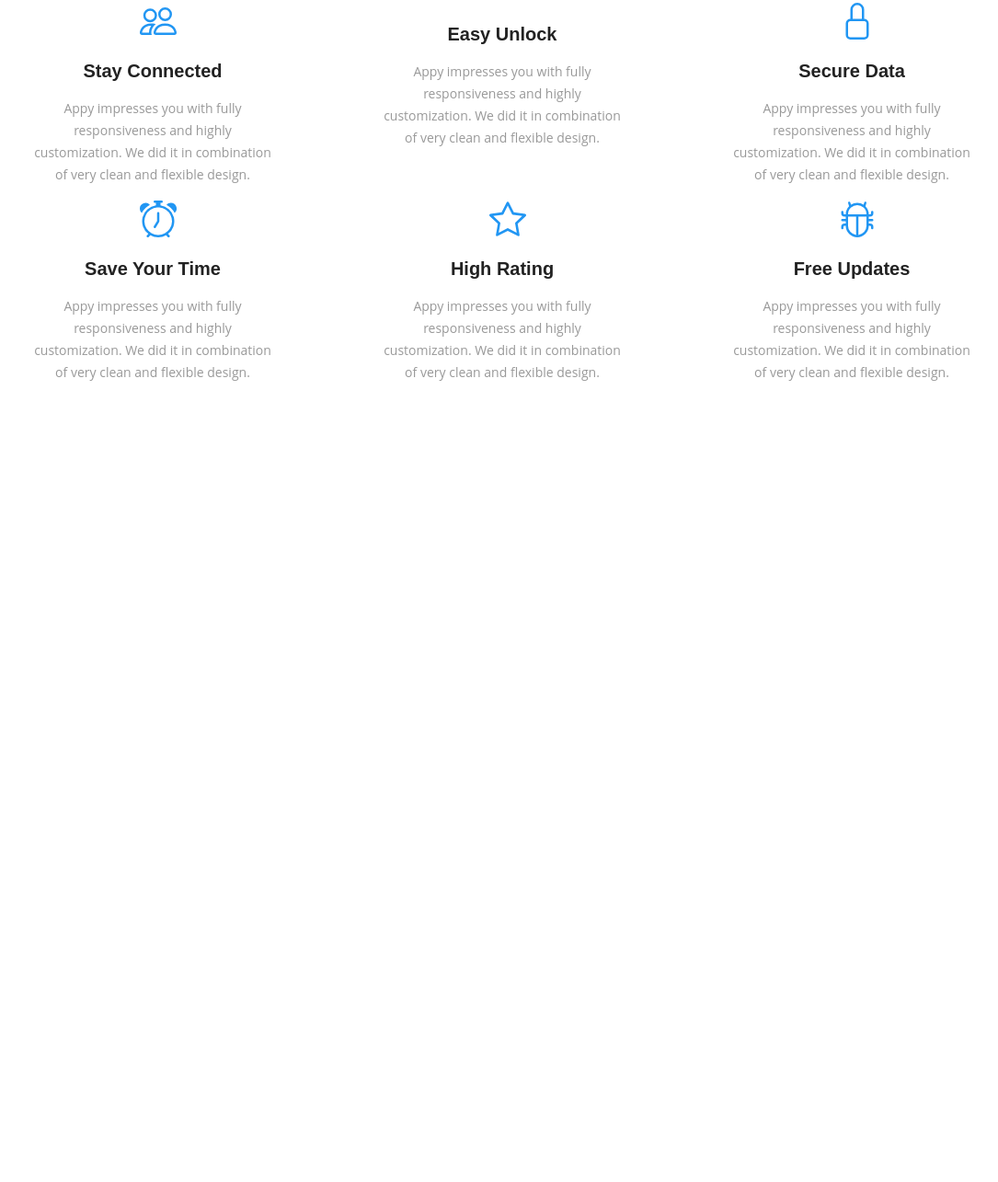
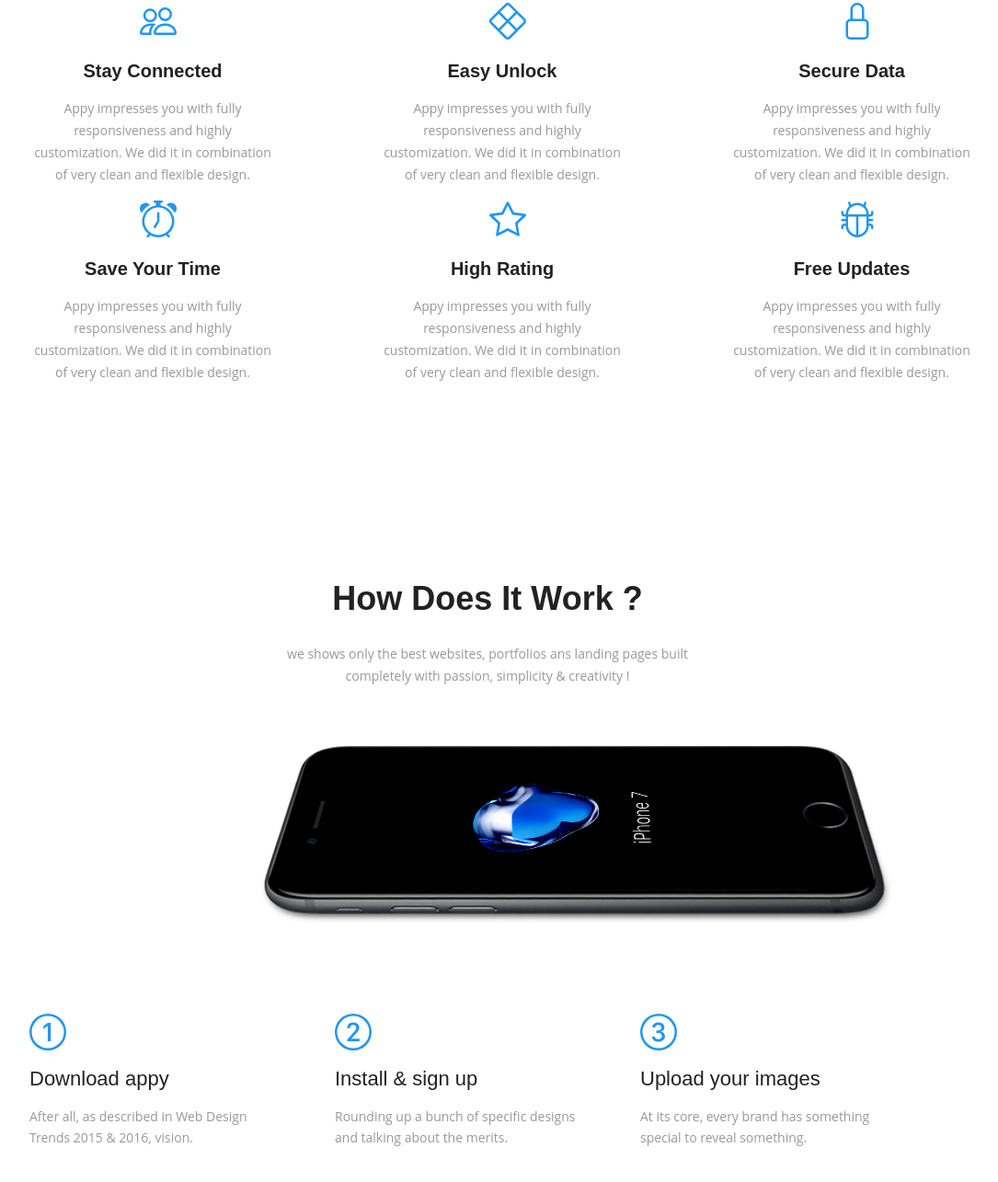
Before and after one commit to salarissa321/project-21, a plain HTML site: page index.html in a window 1280 px wide. Shown: the part 1321-2606 px from the top of the page at 92% size, without its empty margins (110-1195 px from the left). Before the commit the page ends 1762 px from the top, so only its background shows below. Drawn offline with nearby package versions, Linux system fonts and the light colour scheme.

Commit message:
add 1 foto

```diff
--- a/css/style.css
+++ b/css/style.css
@@ -123,3 +123,68 @@ color: #2196f3;
 .mycard3{
 
 }
+
+
+/* .full-section{
+  background-color: #F8F8F8;
+  padding-top: 100px;
+  padding-bottom: 100px;
+  overflow: hidden;
+  display: block;
+  box-sizing: border-box; */
+/* } */
+
+.mytitel{
+font-family: 'Raleway', sans-serif;
+color: #222222;
+font-size: 36px;
+font-weight: 700;
+line-height: 1;
+margin-bottom: 30px;
+text-transform: capitalize;
+}
+
+.myuntertitel{
+font-size: 14px;
+font-weight: 400;
+line-height: 24px;
+margin-bottom: 0;
+padding: 0 30px;
+color: #999999;
+margin: 0 0 10px;
+}
+
+.myfoto{
+  margin-left: 250px;
+  margin-top: 50px;
+}
+
+.mynumber{
+color: #2196F3;
+padding-top: -20px;
+
+
+}
+
+.mydiv1{
+
+}
+
+.myheader{
+  font-size: 22px;
+  font-family: 'Raleway', sans-serif;
+  font-weight: 400;
+  line-height: 29px;
+  margin-bottom: 15px;
+
+  color: #222222;
+}
+
+.myphrase{
+  font-size: 14px;
+  font-weight: 400;
+  line-height: 23px;
+  padding: 0;
+  margin-bottom: 0;
+  color: #999999;
+}
--- a/index.html
+++ b/index.html
@@ -92,7 +92,9 @@
         </div>
         <div class="col-lg-4">
           <div class="mycard" style="width: 18rem;">
-
+            <svg xmlns="http://www.w3.org/2000/svg" width="40" height="40" fill="currentColor" class="bi bi-x-diamond myicon" viewBox="0 0 16 16">
+              <path d="M7.987 16a1.526 1.526 0 0 1-1.07-.448L.45 9.082a1.531 1.531 0 0 1 0-2.165L6.917.45a1.531 1.531 0 0 1 2.166 0l6.469 6.468A1.526 1.526 0 0 1 16 8.013a1.526 1.526 0 0 1-.448 1.07l-6.47 6.469A1.526 1.526 0 0 1 7.988 16zM7.639 1.17 4.766 4.044 8 7.278l3.234-3.234L8.361 1.17a.51.51 0 0 0-.722 0zM8.722 8l3.234 3.234 2.873-2.873c.2-.2.2-.523 0-.722l-2.873-2.873L8.722 8zM8 8.722l-3.234 3.234 2.873 2.873c.2.2.523.2.722 0l2.873-2.873L8 8.722zM7.278 8 4.044 4.766 1.17 7.639a.511.511 0 0 0 0 .722l2.874 2.873L7.278 8z"/>
+            </svg>
             <div class="card-body">
               <h5 class="card-title text-center pt-4">Easy Unlock</h5>
               <p class="card-text text-center">Appy impresses you with fully responsiveness and highly customization. We did it in combination of very clean and flexible design.</p>
@@ -166,6 +168,50 @@
 </div>
    </div>
 
+   <section class=" px-5  full-section">
+    <div class="container my-5 py-5">
+      <div class="row py-5">
+        <div class="col-lg-12 py-5">
+          <h2 class="mytitel text-center">How does it work ?</h2>
+          <p class="myuntertitel text-center">we shows only the best websites, portfolios ans landing pages built <br>completely with passion, simplicity & creativity !</p>
+          <img class="myfoto" src="images/iphone.png" alt="">
+        </div>
+        <div class="row py-4">
+          <div class="col-lg-4 pt-4">
+            <svg xmlns="http://www.w3.org/2000/svg" width="40" height="40" fill="currentColor" class="bi bi-1-circle mynumber" viewBox="0 0 16 16">
+              <path d="M1 8a7 7 0 1 0 14 0A7 7 0 0 0 1 8Zm15 0A8 8 0 1 1 0 8a8 8 0 0 1 16 0ZM9.283 4.002V12H7.971V5.338h-.065L6.072 6.656V5.385l1.899-1.383h1.312Z"/>
+            </svg>
+            <div class="mydiv1">
+              <h3 class="myheader pt-3">Download appy</h3>
+              <p class="myphrase">After all, as described in Web Design <br>Trends 2015 & 2016, vision.</p>
+            </div>
+          </div>
+          <div class="col-lg-4 pt-4">
+            <svg xmlns="http://www.w3.org/2000/svg" width="40" height="40" fill="currentColor" class="bi bi-2-circle mynumber" viewBox="0 0 16 16">
+              <path d="M1 8a7 7 0 1 0 14 0A7 7 0 0 0 1 8Zm15 0A8 8 0 1 1 0 8a8 8 0 0 1 16 0ZM6.646 6.24v.07H5.375v-.064c0-1.213.879-2.402 2.637-2.402 1.582 0 2.613.949 2.613 2.215 0 1.002-.6 1.667-1.287 2.43l-.096.107-1.974 2.22v.077h3.498V12H5.422v-.832l2.97-3.293c.434-.475.903-1.008.903-1.705 0-.744-.557-1.236-1.313-1.236-.843 0-1.336.615-1.336 1.306Z"/>
+            </svg>
+            <div class="mydiv1">
+              <h3 class="myheader pt-3">Install & sign up</h3>
+              <p class="myphrase">Rounding up a bunch of specific designs  <br>and talking about the merits.</p>
+            </div>
+          </div>
+          <div class="col-lg-4 pt-4">
+            <svg xmlns="http://www.w3.org/2000/svg" width="40" height="40" fill="currentColor" class="bi bi-3-circle mynumber" viewBox="0 0 16 16">
+              <path d="M7.918 8.414h-.879V7.342h.838c.78 0 1.348-.522 1.342-1.237 0-.709-.563-1.195-1.348-1.195-.79 0-1.312.498-1.348 1.055H5.275c.036-1.137.95-2.115 2.625-2.121 1.594-.012 2.608.885 2.637 2.062.023 1.137-.885 1.776-1.482 1.875v.07c.703.07 1.71.64 1.734 1.917.024 1.459-1.277 2.396-2.93 2.396-1.705 0-2.707-.967-2.754-2.144H6.33c.059.597.68 1.06 1.541 1.066.973.006 1.6-.563 1.588-1.354-.006-.779-.621-1.318-1.541-1.318Z"/>
+              <path d="M16 8A8 8 0 1 1 0 8a8 8 0 0 1 16 0ZM1 8a7 7 0 1 0 14 0A7 7 0 0 0 1 8Z"/>
+            </svg>
+            <div class="mydiv1">
+              <h3 class="myheader pt-3">Upload your images</h3>
+              <p class="myphrase">At its core, every brand has something  <br>special to reveal something.</p>
+            </div>
+          </div>
+        </div>
+      </div>
+    </div>
+   </section>
+
+
+
 
 
 
```
Also changed, not shown: images/iphone.png (added).
